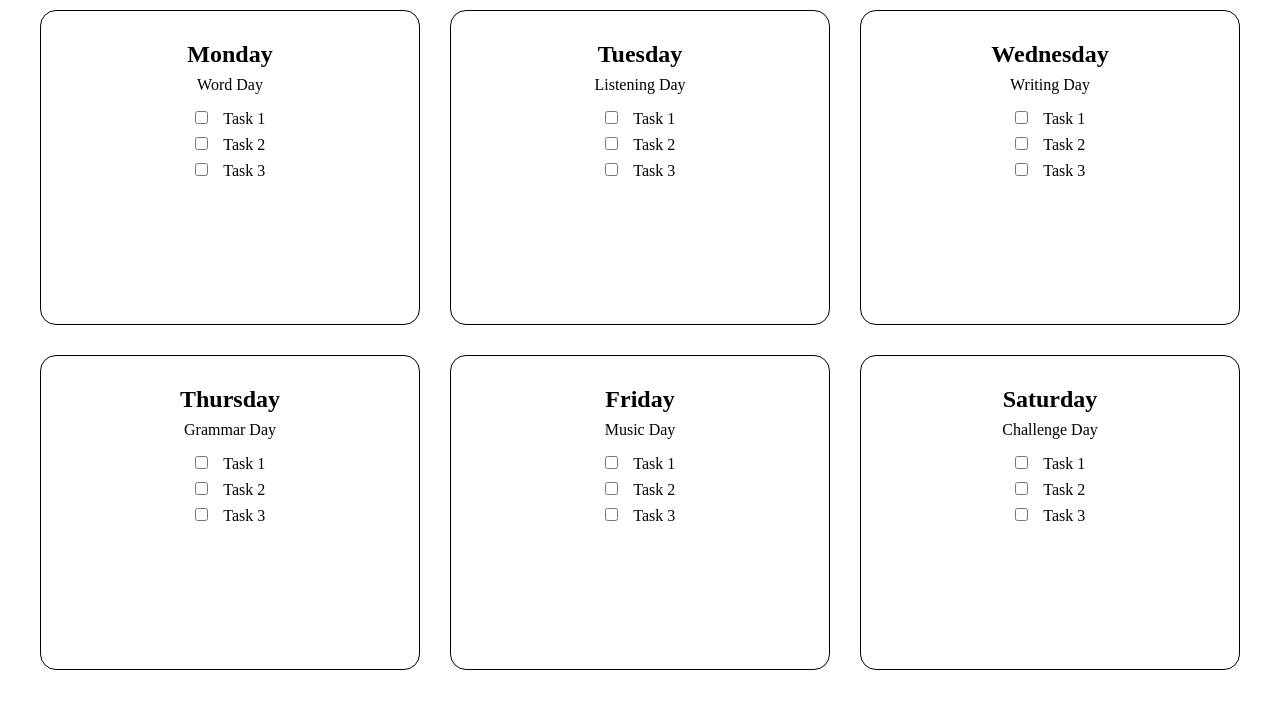
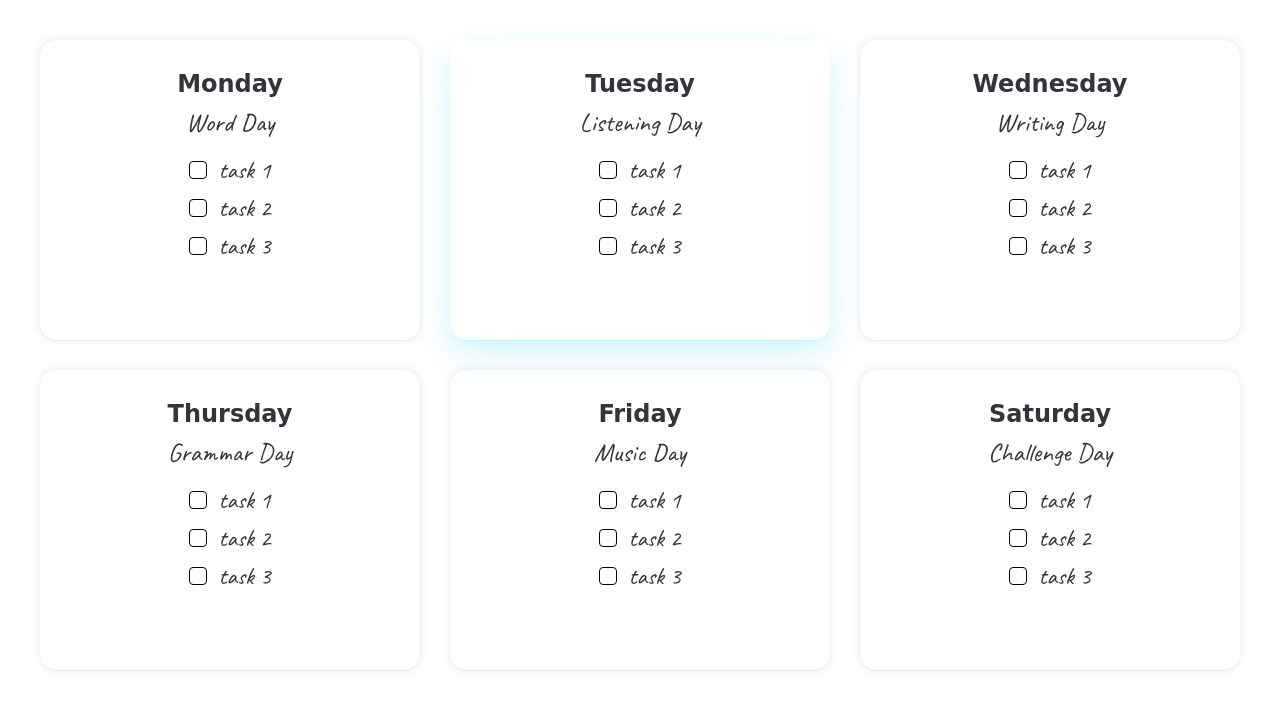
Before and after one commit to DStarky/english, a website: page src/index.html in a window 1280 px wide. Shown: the part 90-800 px from the top of the page. Drawn offline with Linux system fonts and the light colour scheme; files that its build step writes are made by us from their sources; a web font is replaced by a local one.

Commit message:
add style and script

```diff
--- a/src/index.html
+++ b/src/index.html
@@ -21,21 +21,21 @@
         <p class="grid__subtitle">Word Day</p>
         <ul class="grid__list">
           <li class="grid__list-element">
-            <label>
-              <input class="check" type="checkbox" name="todo[]" value="task1">
-              Task 1
+            <label class="grid__checkbox">
+              <input class="grid__check" type="checkbox" name="todo[]" value="task1">
+              <span class="grid__text">task 1 </span>
             </label>
           </li>
           <li class="grid__list-element">
-            <label>
-              <input class="check" type="checkbox" name="todo[]" value="task2">
-              Task 2
+            <label class="grid__checkbox">
+              <input class="grid__check" type="checkbox" name="todo[]" value="task2">
+              <span class="grid__text">task 2 </span>
             </label>
           </li>
           <li class="grid__list-element">
-            <label>
-              <input class="check" type="checkbox" name="todo[]" value="task3">
-              Task 3
+            <label class="grid__checkbox">
+              <input class="grid__check" type="checkbox" name="todo[]" value="task3">
+              <span class="grid__text">task 3 </span>
             </label>
           </li>
         </ul>
@@ -45,21 +45,21 @@
         <p class="grid__subtitle">Listening Day</p>
         <ul class="grid__list">
           <li class="grid__list-element">
-            <label>
-              <input class="check" type="checkbox" name="todo[]" value="task1">
-              Task 1
+            <label class="grid__checkbox">
+              <input class="grid__check" type="checkbox" name="todo[]" value="task1">
+              <span class="grid__text">task 1 </span>
             </label>
           </li>
           <li class="grid__list-element">
-            <label>
-              <input class="check" type="checkbox" name="todo[]" value="task2">
-              Task 2
+            <label class="grid__checkbox">
+              <input class="grid__check" type="checkbox" name="todo[]" value="task2">
+              <span class="grid__text">task 2 </span>
             </label>
           </li>
           <li class="grid__list-element">
-            <label>
-              <input class="check" type="checkbox" name="todo[]" value="task3">
-              Task 3
+            <label class="grid__checkbox">
+              <input class="grid__check" type="checkbox" name="todo[]" value="task3">
+              <span class="grid__text">task 3 </span>
             </label>
           </li>
         </ul>
@@ -69,21 +69,21 @@
         <p class="grid__subtitle">Writing Day</p>
         <ul class="grid__list">
           <li class="grid__list-element">
-            <label>
-              <input class="check" type="checkbox" name="todo[]" value="task1">
-              Task 1
+            <label class="grid__checkbox">
+              <input class="grid__check" type="checkbox" name="todo[]" value="task1">
+              <span class="grid__text">task 1 </span>
             </label>
           </li>
           <li class="grid__list-element">
-            <label>
-              <input class="check" type="checkbox" name="todo[]" value="task2">
-              Task 2
+            <label class="grid__checkbox">
+              <input class="grid__check" type="checkbox" name="todo[]" value="task2">
+              <span class="grid__text">task 2 </span>
             </label>
           </li>
           <li class="grid__list-element">
-            <label>
-              <input class="check" type="checkbox" name="todo[]" value="task3">
-              Task 3
+            <label class="grid__checkbox">
+              <input class="grid__check" type="checkbox" name="todo[]" value="task3">
+              <span class="grid__text">task 3 </span>
             </label>
           </li>
         </ul>
@@ -93,21 +93,21 @@
         <p class="grid__subtitle">Grammar Day</p>
         <ul class="grid__list">
           <li class="grid__list-element">
-            <label>
-              <input class="check" type="checkbox" name="todo[]" value="task1">
-              Task 1
+            <label class="grid__checkbox">
+              <input class="grid__check" type="checkbox" name="todo[]" value="task1">
+              <span class="grid__text">task 1 </span>
             </label>
           </li>
           <li class="grid__list-element">
-            <label>
-              <input class="check" type="checkbox" name="todo[]" value="task2">
-              Task 2
+            <label class="grid__checkbox">
+              <input class="grid__check" type="checkbox" name="todo[]" value="task2">
+              <span class="grid__text">task 2 </span>
             </label>
           </li>
           <li class="grid__list-element">
-            <label>
-              <input class="check" type="checkbox" name="todo[]" value="task3">
-              Task 3
+            <label class="grid__checkbox">
+              <input class="grid__check" type="checkbox" name="todo[]" value="task3">
+              <span class="grid__text">task 3 </span>
             </label>
           </li>
         </ul>
@@ -117,21 +117,21 @@
         <p class="grid__subtitle">Music Day</p>
         <ul class="grid__list">
           <li class="grid__list-element">
-            <label>
-              <input class="check" type="checkbox" name="todo[]" value="task1">
-              Task 1
+            <label class="grid__checkbox">
+              <input class="grid__check" type="checkbox" name="todo[]" value="task1">
+              <span class="grid__text">task 1 </span>
             </label>
           </li>
           <li class="grid__list-element">
-            <label>
-              <input class="check" type="checkbox" name="todo[]" value="task2">
-              Task 2
+            <label class="grid__checkbox">
+              <input class="grid__check" type="checkbox" name="todo[]" value="task2">
+              <span class="grid__text">task 2 </span>
             </label>
           </li>
           <li class="grid__list-element">
-            <label>
-              <input class="check" type="checkbox" name="todo[]" value="task3">
-              Task 3
+            <label class="grid__checkbox">
+              <input class="grid__check" type="checkbox" name="todo[]" value="task3">
+              <span class="grid__text">task 3 </span>
             </label>
           </li>
         </ul>
@@ -141,21 +141,21 @@
         <p class="grid__subtitle">Challenge Day</p>
         <ul class="grid__list">
           <li class="grid__list-element">
-            <label>
-              <input class="check" type="checkbox" name="todo[]" value="task1">
-              Task 1
+            <label class="grid__checkbox">
+              <input class="grid__check" type="checkbox" name="todo[]" value="task1">
+              <span class="grid__text">task 1 </span>
             </label>
           </li>
           <li class="grid__list-element">
-            <label>
-              <input class="check" type="checkbox" name="todo[]" value="task2">
-              Task 2
+            <label class="grid__checkbox">
+              <input class="grid__check" type="checkbox" name="todo[]" value="task2">
+              <span class="grid__text">task 2 </span>
             </label>
           </li>
           <li class="grid__list-element">
-            <label>
-              <input class="check" type="checkbox" name="todo[]" value="task3">
-              Task 3
+            <label class="grid__checkbox">
+              <input class="grid__check" type="checkbox" name="todo[]" value="task3">
+              <span class="grid__text">task 3 </span>
             </label>
           </li>
         </ul>
--- a/src/scripts/main.js
+++ b/src/scripts/main.js
@@ -11,13 +11,15 @@ const week = {
   6: "saturday",
 };
 
-const today = new Date();
-
-const todayPlan = document.querySelector(`.${week[today.getDay()]}`); // it doesnt work
-
-
 grid.addEventListener("click", function (event) {
-  if (event.target.classList.contains("check")) {
+  if (event.target.classList.contains("grid__check")) {
     event.target.parentNode.classList.toggle("cross");
+    const square = window.getComputedStyle(event.target.parentNode, '::before');
   }
 });
+
+(function () {
+  const today = new Date();
+  const todayPlan = document.querySelector(`#${week[today.getDay()]}`); // it doesnt work
+  todayPlan.classList.add('today');
+})();
--- a/src/scss/style.scss
+++ b/src/scss/style.scss
@@ -1,7 +1,11 @@
+@import url("https://fonts.googleapis.com/css2?family=Castoro+Titling&display=swap");
+@import url("https://fonts.googleapis.com/css2?family=Caveat&display=swap");
+
 * {
   padding: 0;
   margin: 0;
   box-sizing: border-box;
+  color: rgba(17, 17, 26, 0.85);
 }
 
 .container {
@@ -10,9 +14,10 @@
   margin: 0 auto;
 }
 .header {
-  padding: 20px;
+  font-family: "Castoro Titling", cursive;
+  padding: 30px;
   text-align: center;
-  height: 100px;
+  height: 130px;
 
   &__title {
     text-transform: uppercase;
@@ -25,7 +30,7 @@
 
 .grid {
   display: grid;
-  height: calc(95vh - 100px);
+  height: calc(95vh - 130px);
   grid-template-columns: repeat(3, 1fr);
   grid-template-rows: repeat(2, 1fr);
   align-items: center;
@@ -34,7 +39,6 @@
 
   &__item {
     padding: 30px;
-    border: 1px solid black;
     border-radius: 16px;
     height: 100%;
     width: 100%;
@@ -42,17 +46,23 @@
     flex-direction: column;
     align-items: center;
     justify-content: center;
-
-    & input[type="checkbox"] {
-      margin-right: 12px;
+    box-shadow: rgba(17, 17, 26, 0.05) 0px 1px 0px,
+      rgba(17, 17, 26, 0.1) 0px 0px 8px;
+    transition: box-shadow 1s ease;
+    &:hover {
+      box-shadow: rgba(17, 17, 26, 0.1) 0px 1px 0px,
+        rgba(17, 17, 26, 0.1) 0px 8px 24px, rgba(17, 17, 26, 0.1) 0px 16px 48px;
     }
   }
 
   &__title {
+    font-family: "Castoro Titling", cursive;
     margin-bottom: 8px;
   }
 
   &__subtitle {
+    font-family: "Caveat", cursive;
+    font-size: 26px;
     margin-bottom: 16px;
   }
 
@@ -66,8 +76,61 @@
       margin-bottom: 8px;
     }
   }
+
+  &__check {
+    margin-right: 12px;
+    opacity: 0;
+    &:checked + .grid__text::after {
+      display: block;
+    }
+  }
+
+  &__text {
+    position: relative;
+    cursor: pointer;
+    font-family: "Caveat", cursive;
+    font-size: 24px;
+
+    &::before {
+      content: "";
+      width: 16px;
+      height: 16px;
+      background-color: white;
+      border: 1px solid black;
+      border-radius: 4px;
+      position: absolute;
+      top: 50%;
+      transform: translateY(-50%);
+      left: -30px;
+    }
+
+    &::after {
+      content: "";
+      background-color: green;
+      text-decoration: none;
+      width: 6px;
+      height: 6px;
+      border-radius: 50%;
+      position: absolute;
+      top: 50%;
+      transform: translateY(-50%);
+      left: -24px;
+      z-index: 1;
+      display: none;
+    }
+  }
 }
 
-.cross{
-  text-decoration: line-through;
+.cross {
+  opacity: 0.5;
 }
+
+.today {
+  box-shadow: rgba(0, 195, 255, 0.1) 0px 1px 0px,
+    rgba(0, 195, 255, 0.1) 0px 8px 24px, rgba(0, 195, 255, 0.1) 0px 16px 48px;
+
+  &:hover {
+    box-shadow: rgba(0, 195, 255, 0.2) 0px 1px 0px,
+      rgba(0, 195, 255, 0.2) 0px 8px 24px, rgba(0, 195, 255, 0.1) 0px 16px 48px;
+  }
+}
```
Also changed, not shown: src/css/style.min.css, src/scripts/main.min.js.
